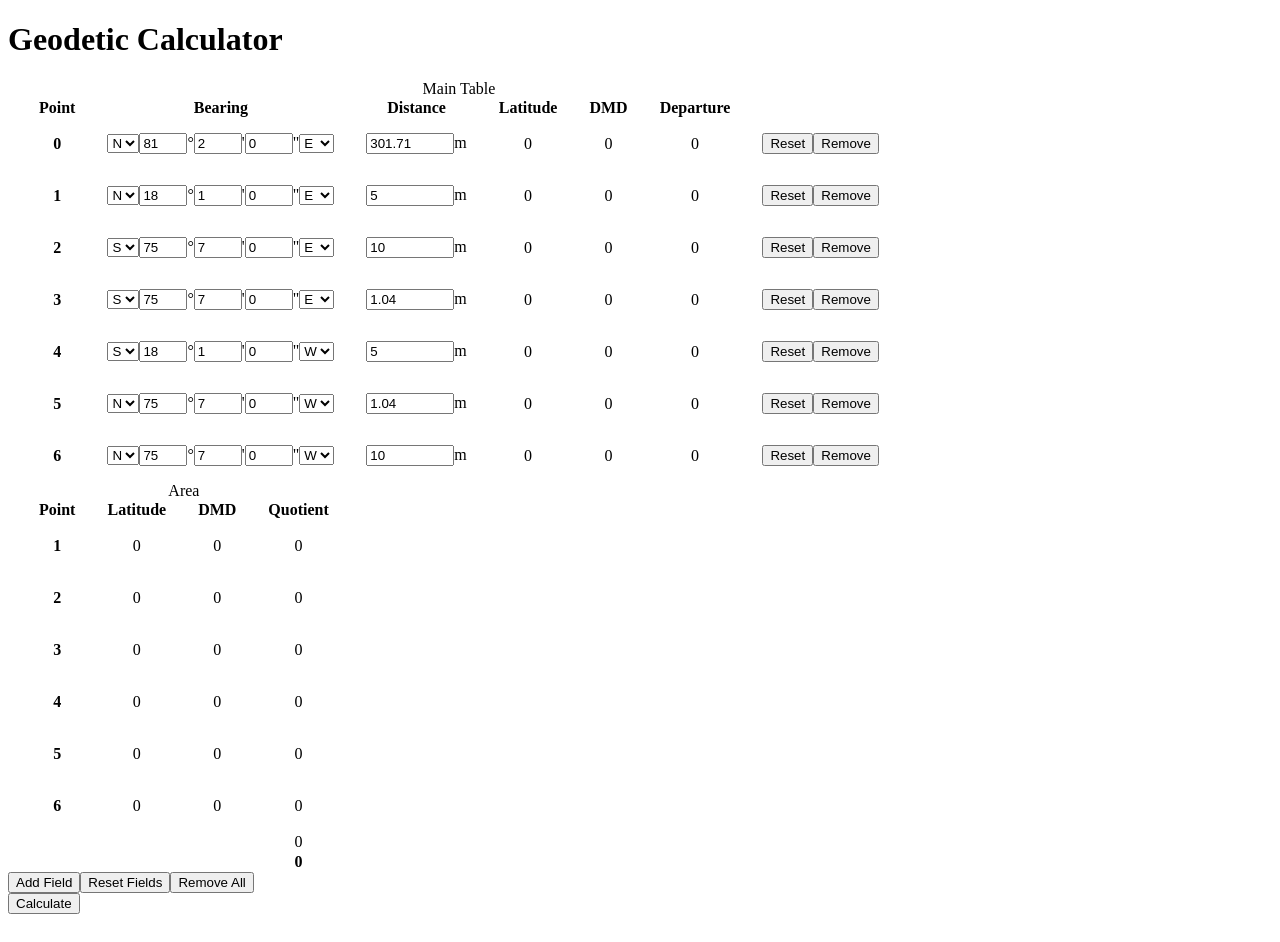
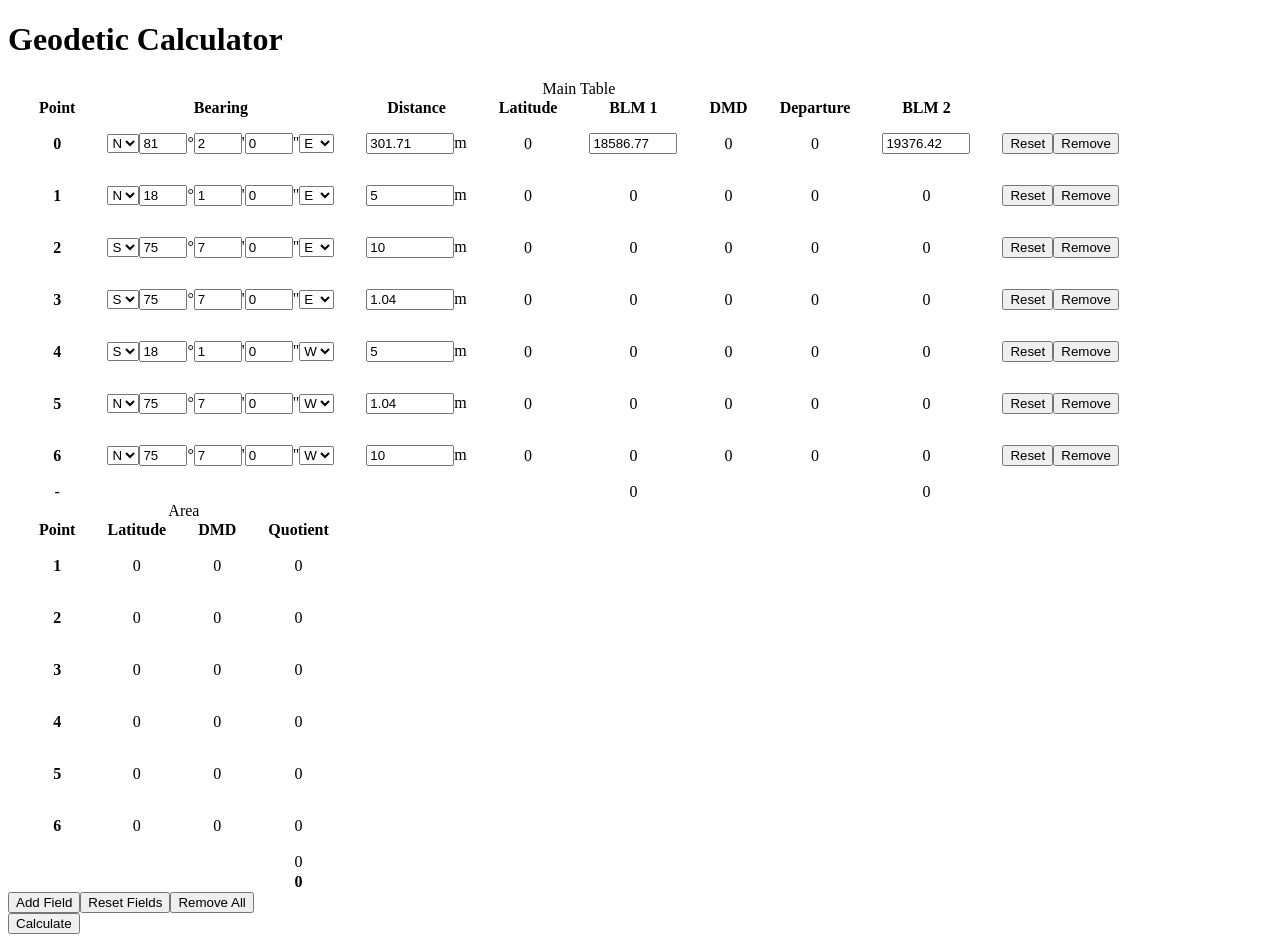
Before and after one commit to LuanGqnt/Geodetic-Engineer-Calculator, a React (Create React App) app: page / in a window 1280 px wide. Built offline with nearby package versions, Linux system fonts and the light colour scheme.

Commit message:
Added BLM feature

```diff
--- a/src/App.js
+++ b/src/App.js
@@ -1,7 +1,7 @@
 import React, { useState } from 'react';
 import BearingTable from './components/BearingTable';
 import AreaTable from './components/AreaTable';
-import { latAndDep, calculateDMD, calculateArea } from './utils/calculator'
+import { latAndDep, calculateDMD, calculateArea, calculateBLM } from './utils/calculator'
 
 import './css/styles.css';
 
@@ -16,7 +16,9 @@ const NEWFIELD = {
   'latitude': 0,
   'departure': 0,
   'dmd': 0,
-  'areaQuotient': 0
+  'areaQuotient': 0,
+  'blm1': 0,
+  'blm2': 0
 };
 
 const App = () => {
@@ -33,6 +35,8 @@ const App = () => {
     'departure': 0,
     'dmd': 0,
     'areaQuotient': 0,
+    'blm1': 18586.77,
+    'blm2': 19376.42
   }, {
     'point': 1,
     'directionA': 'n',
@@ -44,7 +48,9 @@ const App = () => {
     'latitude': 0,
     'departure': 0,
     'dmd': 0,
-    'areaQuotient': 0
+    'areaQuotient': 0,
+    'blm1': 0,
+    'blm2': 0
   }, {
     'point': 2,
     'directionA': 's',
@@ -56,7 +62,9 @@ const App = () => {
     'latitude': 0,
     'departure': 0,
     'dmd': 0,
-    'areaQuotient': 0
+    'areaQuotient': 0,
+    'blm1': 0,
+    'blm2': 0
   }, {
     'point': 3,
     'directionA': 's',
@@ -68,7 +76,9 @@ const App = () => {
     'latitude': 0,
     'departure': 0,
     'dmd': 0,
-    'areaQuotient': 0
+    'areaQuotient': 0,
+    'blm1': 0,
+    'blm2': 0
   }, {
     'point': 4,
     'directionA': 's',
@@ -80,7 +90,9 @@ const App = () => {
     'latitude': 0,
     'departure': 0,
     'dmd': 0,
-    'areaQuotient': 0
+    'areaQuotient': 0,
+    'blm1': 0,
+    'blm2': 0
   }, {
     'point': 5,
     'directionA': 'n',
@@ -92,7 +104,9 @@ const App = () => {
     'latitude': 0,
     'departure': 0,
     'dmd': 0,
-    'areaQuotient': 0
+    'areaQuotient': 0,
+    'blm1': 0,
+    'blm2': 0
   }, {
     'point': 6,
     'directionA': 'n',
@@ -104,8 +118,16 @@ const App = () => {
     'latitude': 0,
     'departure': 0,
     'dmd': 0,
-    'areaQuotient': 0
-  }]);
+    'areaQuotient': 0,
+    'blm1': 0,
+    'blm2': 0
+  },
+  {
+    'point': '-',
+    'blm1': 0,
+    'blm2': 0
+  }
+  ]);
   const [area, setArea] = useState(0);
   const [quotientSum, setQuotientSum] = useState(0);
   const [point, setPoint] = useState(1);
@@ -136,7 +158,9 @@ const App = () => {
           'latitude': 0,
           'departure': 0,
           'dmd': 0,
-          'areaQuotient': 0
+          'areaQuotient': 0,
+          'blm1': 0,
+          'blm2': 0
         }
       else
         return bearing;
@@ -159,16 +183,19 @@ const App = () => {
         'latitude': 0,
         'departure': 0,
         'dmd': 0,
-        'areaQuotient': 0
+        'areaQuotient': 0,
+        'blm1': 0,
+        'blm2': 0
       }
     }));
+
     setWarning('');
     setArea(0);
     setQuotientSum(0);
   }
 
   const removeField = (pointToRemove) => {
-    if(pointToRemove === 0) {
+    if(pointToRemove === 0 || pointToRemove === '-') {
       alert('You cannot remove that!');
       return;
     }
@@ -225,6 +252,9 @@ const App = () => {
     bearings.forEach(bearing => {
       // latAndDep_[0] = latitude
       // latAndDep_[1] = departure
+      if (bearing.point === '-')
+        return;
+
       const latAndDep_ = latAndDep(bearing);
 
       latitudes.push(latAndDep_[0]);
@@ -236,15 +266,26 @@ const App = () => {
     if(valid) {
       const dmd = calculateDMD(departures);
       const areaQuotients = [];
+      const allBLM1 = calculateBLM(bearings[0].blm1, latitudes);
+      const allBLM2 = calculateBLM(bearings[0].blm2, departures);
 
       setBearings(bearings.map(bearing => {
         if(bearing.point === 0)
           return {...bearing, latitude: latitudes[bearing.point], departure: departures[bearing.point]}
+        if(bearing.point === '-')
+          return {...bearing, blm1: allBLM1[allBLM1.length - 1], blm2: allBLM2[allBLM2.length - 1]}
 
         const newAreaQuotient = Number((dmd[bearing.point - 1] * latitudes[bearing.point]).toFixed(2));
 
         areaQuotients.push(newAreaQuotient);
-        return {...bearing, dmd: dmd[bearing.point - 1],  latitude: latitudes[bearing.point], departure: departures[bearing.point], areaQuotient: newAreaQuotient}
+        return {
+          ...bearing, dmd: dmd[bearing.point - 1],
+          latitude: latitudes[bearing.point],
+          departure: departures[bearing.point],
+          areaQuotient: newAreaQuotient,
+          blm1: allBLM1[bearing.point],
+          blm2: allBLM2[bearing.point]
+         }
       }));
 
       setArea(calculateArea(latitudes, dmd));
--- a/src/components/AreaTable.js
+++ b/src/components/AreaTable.js
@@ -16,8 +16,10 @@ const AreaTable = ({ bearings, area, quotientSum }) => {
 
       <tbody>
         {bearings.map(bearing => (
-          bearing.point !== 0 ?
-            <AreaField bearing={bearing} key={'area' + bearing.point} /> : ''
+          bearing.point !== 0 && bearing.point !== '-' ?
+            <AreaField bearing={bearing} key={'area' + bearing.point} />
+            :
+            ''
         ))}
 
         <tr>
--- a/src/components/BearingField.js
+++ b/src/components/BearingField.js
@@ -61,7 +61,7 @@ const BearingField = ({ bearings, setBearings, bearing, resetField, removeField
 
         <td>
           <label htmlFor="distance">
-              <input type="number" name="distance" className="distance-field" value={bearing.distance} onChange={e => setBearings(bearings.map(bearing_ => {
+              <input type="number" name="distance" className="long-field" value={bearing.distance} onChange={e => setBearings(bearings.map(bearing_ => {
                 if(bearing_.point === bearing.point)
                   return {...bearing, distance: e.target.value};
                 else
@@ -72,8 +72,39 @@ const BearingField = ({ bearings, setBearings, bearing, resetField, removeField
         </td>
 
         <td>{bearing.latitude}</td>
+
+        <td>
+          {bearing.point === 0 ?
+            <label htmlFor="blm1">
+              <input type="number" name="blm1" className="long-field" value={bearing.blm1} onChange={e => setBearings(bearings.map(bearing_ => {
+                if(bearing_.point === bearing.point)
+                  return {...bearing, blm1: e.target.value};
+                else
+                  return bearing_;
+              }))} />
+            </label>
+            :
+            bearing.blm1
+          }
+        </td>
+
         <td>{bearing.dmd}</td>
         <td>{bearing.departure}</td>
+
+        <td>
+          {bearing.point === 0 ?
+            <label htmlFor="blm2">
+              <input type="number" name="blm2" className="long-field" value={bearing.blm2} onChange={e => setBearings(bearings.map(bearing_ => {
+                if(bearing_.point === bearing.point)
+                  return {...bearing, blm2: e.target.value};
+                else
+                  return bearing_;
+              }))} />
+            </label>
+            :
+            bearing.blm2
+          }
+        </td>
 
         <td>
           <button onClick={() => resetField(bearing.point)}>Reset</button>
--- a/src/components/BearingTable.js
+++ b/src/components/BearingTable.js
@@ -1,4 +1,20 @@
 import BearingField from './BearingField';
+
+// This is the "-" field
+const FinalBearing = ({ bearing }) => {
+  return (
+    <tr>
+      <td>{bearing.point}</td>
+      <td></td>
+      <td></td>
+      <td></td>
+      <td>{bearing.blm1}</td>
+      <td></td>
+      <td></td>
+      <td>{bearing.blm2}</td>
+    </tr>
+  );
+}
 
 const BearingTable = ({ bearings, setBearings, resetField, removeField }) => {
   return(
@@ -10,15 +26,20 @@ const BearingTable = ({ bearings, setBearings, resetField, removeField }) => {
           <th>Bearing</th>
           <th>Distance</th>
           <th>Latitude</th>
+          <th>BLM 1</th>
           <th>DMD</th>
           <th>Departure</th>
+          <th>BLM 2</th>
         </tr>
       </thead>
 
       <tbody>
-        {bearings.map((bearing) => (
-          <BearingField bearings={bearings} setBearings={setBearings} bearing={bearing} key={bearing.point} resetField={resetField} removeField={removeField} />
-        ))}
+          {bearings.map((bearing) => (
+            bearing.point !== '-' ?
+            <BearingField bearings={bearings} setBearings={setBearings} bearing={bearing} key={bearing.point} resetField={resetField} removeField={removeField} />
+            :
+            <FinalBearing bearing={bearing} key="final" />
+            ))}
       </tbody>
     </table>
   );
--- a/src/css/styles.css
+++ b/src/css/styles.css
@@ -11,7 +11,7 @@
     width: 40px;
 }
 
-.distance-field {
+.long-field {
     width: 80px !important;
 }
 
--- a/src/utils/calculator.js
+++ b/src/utils/calculator.js
@@ -61,3 +61,14 @@ export const calculateArea = (latitudes, dmd) => {
 
     return Number(Math.abs(sum / 2).toFixed(2));
 }
+
+export const calculateBLM = (blm, table) => {
+    const blms = [blm];
+
+    for(let i = 0; i < table.length; i++) {
+        const newBLM = blms[i] + table[i];
+        blms.push(Number(newBLM.toFixed(2)));
+    }
+
+    return blms;
+}
```
Also changed, not shown: 1 other file (tests, documents, lock files or other folders).
